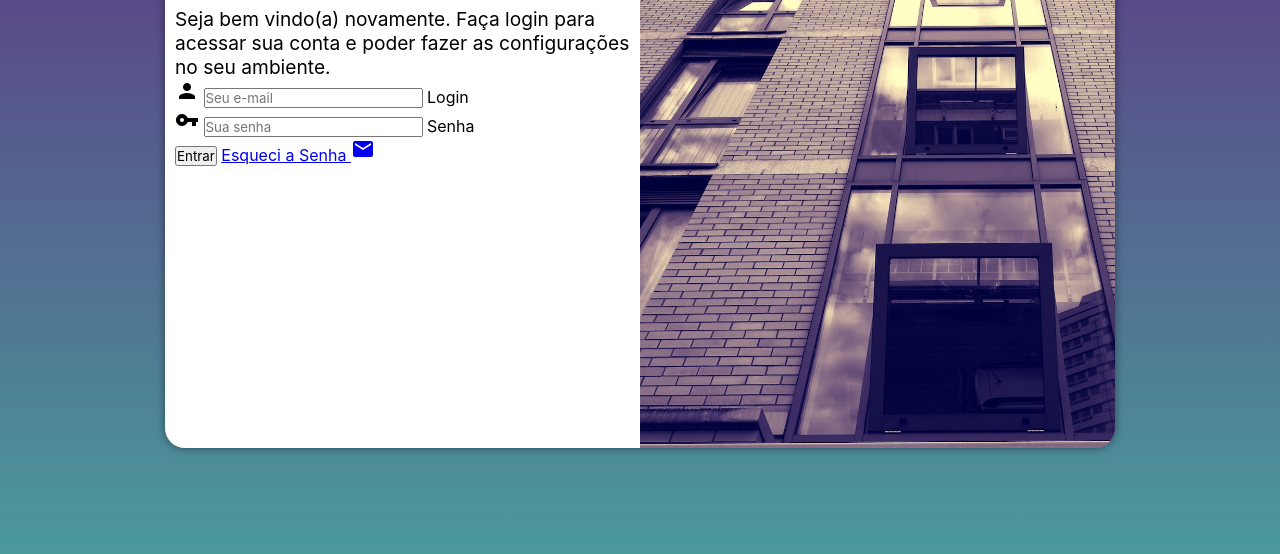
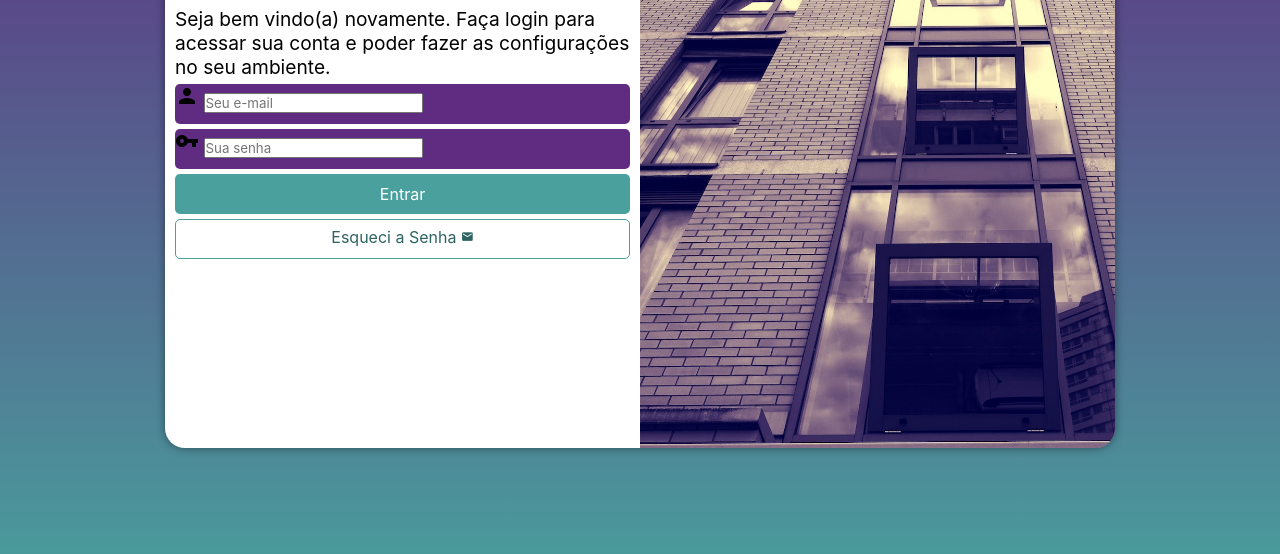
Before and after one commit to victorhbcampos/projeto-login, a plain HTML site: page index.html in a window 1280 px wide. Shown: the part 202-756 px from the top of the page. Drawn offline with Linux system fonts and the light colour scheme.

Commit message:
some updates

```diff
--- a/estilos/style.css
+++ b/estilos/style.css
@@ -54,3 +54,55 @@ div#formulario > h1 {
 div#formulario > p {
     font-size: 0.8em;
 }
+
+form > div.campo {
+    display: block;
+    background-color: #5F2C82;
+    width: 100%;
+    height: 40px;
+    border-radius: 5px;
+    margin: 5px 0px;
+}
+
+form > div.campo > label {
+    display: none;
+}
+
+form > input[type=submit] {
+    display: block;
+    font-size: 1em;
+    width: 100%;
+    height: 40px;
+    background-color: #49A09D;
+    color: #FFFFFF;
+    border: none;
+    border-radius: 5px;
+    cursor: pointer;
+}
+
+form > input[type=submit]:hover {
+    background-color: #2D6462;
+}
+
+form > a.botao {
+    display: block;
+    text-align: center;
+    font-size: 1em;
+    width: 100%;
+    height: 40px;
+    padding-top: 7px;
+    margin-top: 5px;
+    background-color: #FFFFFF;
+    color: #2D6462;
+    border: 1px solid #49A09D;
+    border-radius: 5px;
+    text-decoration: none;
+}
+
+form > a.botao:hover {
+    background-color: #6CD3CF;
+}
+
+form > a.botao > span {
+    font-size: 0.8em;
+}
--- a/index.html
+++ b/index.html
@@ -28,7 +28,7 @@
                         <label for="isenha">Senha</label>
                     </div>
                     <input type="submit" value="Entrar">
-                    <a href="esqueci.html">Esqueci a Senha <span class="material-icons">mail</span></a>
+                    <a href="esqueci.html" class="botao">Esqueci a Senha <span class="material-icons">mail</span></a>
                 </form>
             </div>
         </section>
```
